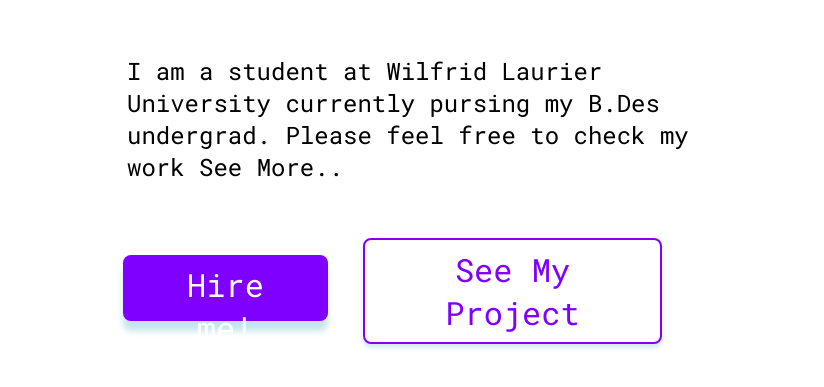
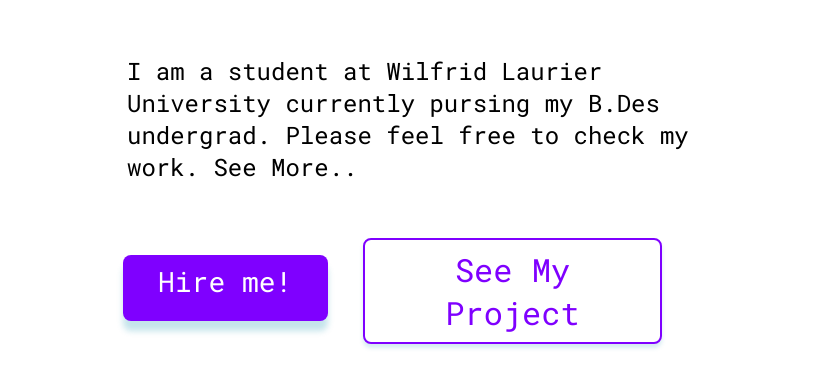
Before and after one commit to Rphamily/UX220PortfolioAssignment3, a website built with Parcel: page index.html in a window 1280 px wide. Shown: the part 563-950 px from the top of the page, 0-824 px from the left. Built offline with nearby package versions, Linux system fonts and the light colour scheme; files whose address does not match are found by name.

Commit message:
Css Changes

```diff
--- a/index.css
+++ b/index.css
@@ -99,7 +99,7 @@
   color: rgba(255, 255, 255, 1);
   height: auto;
   top: px;
-  font-size: 32px;
+  font-size: 28px;
   font-style: Regular;
   text-align: center;
   font-family: 'Roboto Mono', monospace;
--- a/index.html
+++ b/index.html
@@ -65,7 +65,7 @@
           <span class="desktop1-text06">
             <span class="desktop1-text07">
               I am a student at Wilfrid Laurier University currently pursing my B.Des undergrad.
-              Please feel free to check my work
+              Please feel free to check my work.
             </span>
             <span>See More..</span>
           </span>
```
